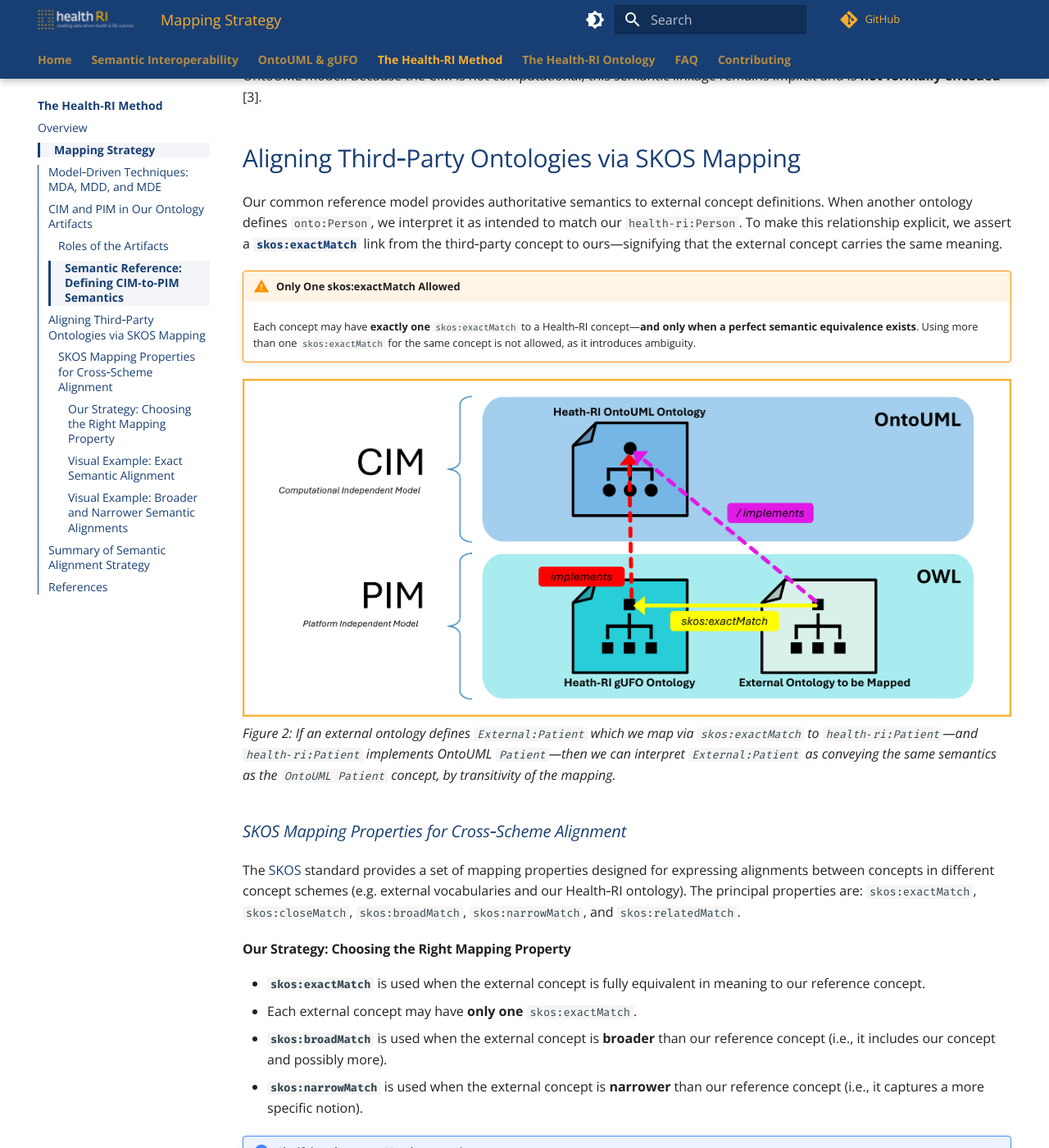
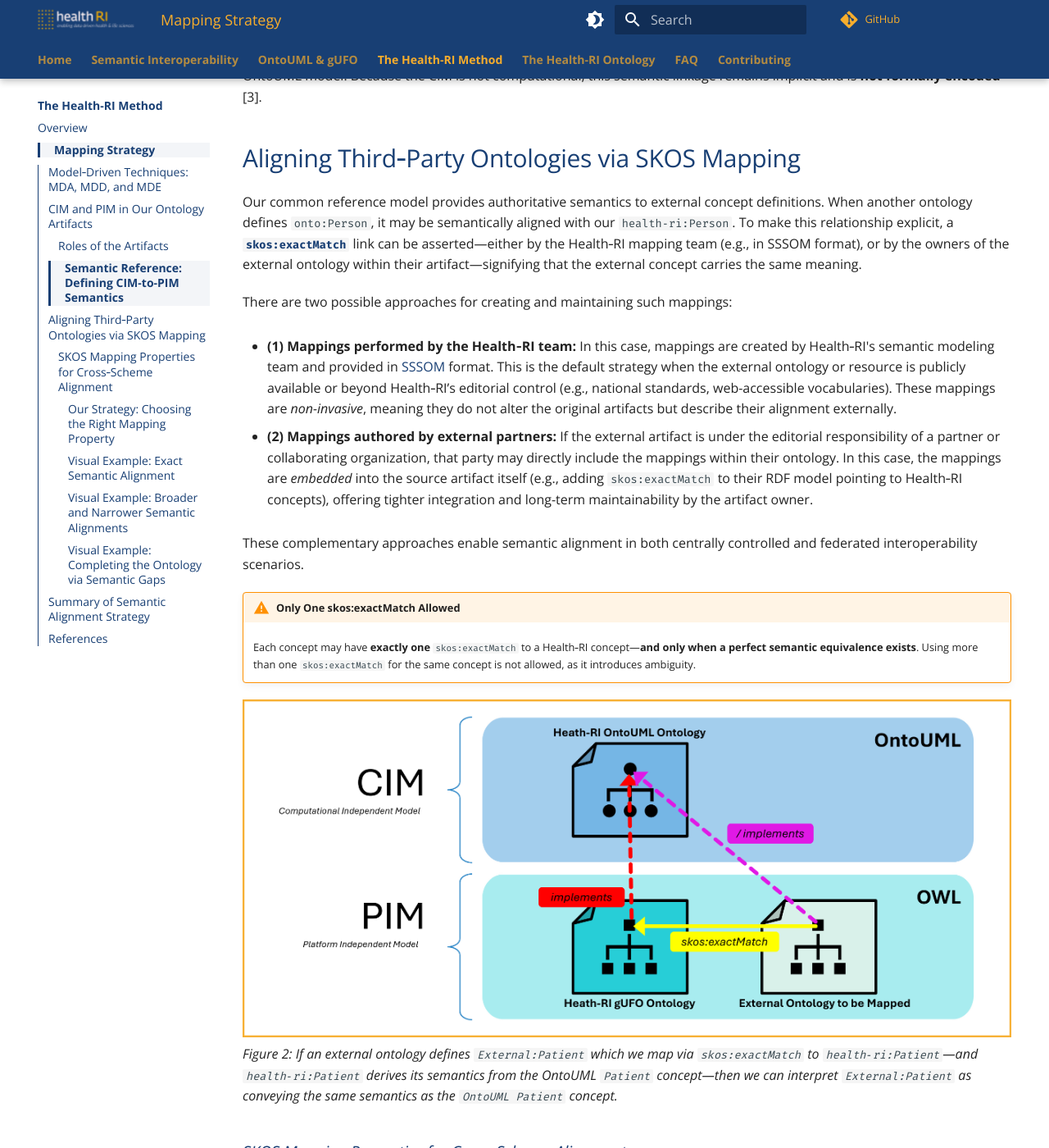
Before and after one commit to Health-RI/semantic-interoperability, an MkDocs documentation site: the page built from docs/method/mapping-strategy.md, in a window 1280 px wide and 1400 px high, scrolled down 2240 px. Shown: the whole window at 82% size. Built offline with MkDocs 1.6.1 and Material for MkDocs 9.7.7, drawn with Linux system fonts in a browser that asks for light colours; comment, search, counter and statistics services are not loaded; some of the changed text lies outside the part shown.

Commit message:
docs(mapping-strategy): clarify mapping authorship scenarios and add semantic gap resolution
- Clarified that SKOS mappings can be asserted either by the Health-RI team (in SSSOM format) or by external partners within their own ontologies.
- Updated existing paragraph to reflect both mapping pathways instead of assuming Health-RI authorship.
- Added a new subsection and visual example describing how semantic gaps can be addressed by extending the Health-RI ontology.
- Updated summary to reflect new content on authorship and semantic enrichment.

```diff
--- a/docs/method/mapping-strategy.md
+++ b/docs/method/mapping-strategy.md
@@ -43,13 +43,21 @@ In the Health‑RI architecture, every class in the gUFO ontology (PIM) is impli
 
 ## Aligning Third‑Party Ontologies via SKOS Mapping
 
-Our common reference model provides authoritative semantics to external concept definitions. When another ontology defines `onto:Person`, we interpret it as intended to match our `health‑ri:Person`. To make this relationship explicit, we assert a **[`skos:exactMatch`](https://www.w3.org/TR/skos-reference/#mapping)** link from the third‑party concept to ours—signifying that the external concept carries the same meaning.
+Our common reference model provides authoritative semantics to external concept definitions. When another ontology defines `onto:Person`, it may be semantically aligned with our `health‑ri:Person`. To make this relationship explicit, a **[`skos:exactMatch`](https://www.w3.org/TR/skos-reference/#mapping)** link can be asserted—either by the Health‑RI mapping team (e.g., in SSSOM format), or by the owners of the external ontology within their artifact—signifying that the external concept carries the same meaning.
+
+There are two possible approaches for creating and maintaining such mappings:
+
+- **(1) Mappings performed by the Health‑RI team:** In this case, mappings are created by Health‑RI's semantic modeling team and provided in [SSSOM](https://w3id.org/sssom/) format. This is the default strategy when the external ontology or resource is publicly available or beyond Health‑RI’s editorial control (e.g., national standards, web-accessible vocabularies). These mappings are *non-invasive*, meaning they do not alter the original artifacts but describe their alignment externally.
+
+- **(2) Mappings authored by external partners:** If the external artifact is under the editorial responsibility of a partner or collaborating organization, that party may directly include the mappings within their ontology. In this case, the mappings are *embedded* into the source artifact itself (e.g., adding `skos:exactMatch` to their RDF model pointing to Health‑RI concepts), offering tighter integration and long-term maintainability by the artifact owner.
+
+These complementary approaches enable semantic alignment in both centrally controlled and federated interoperability scenarios.
 
 !!! warning "Only One skos:exactMatch Allowed"
     Each concept may have **exactly one** `skos:exactMatch` to a Health‑RI concept—**and only when a perfect semantic equivalence exists**. Using more than one `skos:exactMatch` for the same concept is not allowed, as it introduces ambiguity.
 
 ![Deriving OntoUML semantics via mapping to Health‑RI reference model](./assets/images/mapping-cim-pim2.png)
-*Figure 2: If an external ontology defines `External:Patient` which we map via `skos:exactMatch` to `health‑ri:Patient`—and `health‑ri:Patient` implements OntoUML `Patient`—then we can interpret `External:Patient` as conveying the same semantics as the `OntoUML Patient` concept, by transitivity of the mapping.*
+*Figure 2: If an external ontology defines `External:Patient` which we map via `skos:exactMatch` to `health‑ri:Patient`—and `health‑ri:Patient` derives its semantics from the OntoUML `Patient` concept—then we can interpret `External:Patient` as conveying the same semantics as the `OntoUML Patient` concept.*
 
 ### SKOS Mapping Properties for Cross‑Scheme Alignment
 
@@ -88,13 +96,28 @@ This figure illustrates how concepts such as `hc:Patient` and `vet:Patient` are
 
 This more flexible mapping strategy supports gradual alignment of external ontologies to our reference model even in cases where semantic overlap is partial rather than complete.
 
+#### Visual Example: Completing the Ontology via Semantic Gaps
+
+![Cross-ontology mapping after enriching the reference ontology](./assets/images/example-mapping3.png)
+*Figure 5: Following the scenario from Figure 4, new intermediate concepts (in green) were added to the Health-RI ontology to bridge semantic gaps and enable the replacement of approximate mappings (`skos:narrowMatch`, `skos:broadMatch`) with exact ones.*
+
+In cases where an external ontology cannot be mapped via `skos:exactMatch` due to a lack of equivalent concepts, we encourage internal teams and external partners to **contact the Health-RI modeling team**. By collaboratively extending the reference ontology with **missing intermediate concepts**, we support:
+
+- The replacement of `skos:narrowMatch` and `skos:broadMatch` with `skos:exactMatch`,
+- A more **complete and semantically precise reference model**,
+- And clearer, more actionable mappings for downstream reasoning and integration.
+
+In the figure above, concepts like `hri:PetVet.Patient` and `hri:PetAnimal` were introduced to bridge the gap between `pvet:Patient`/`pvet:PetAnimal` and broader Health-RI categories. These new concepts enable the creation of precise `skos:exactMatch` relationships, improving the coherence and utility of both the reference ontology and the external ontology being mapped.
+
 ## Summary of Semantic Alignment Strategy
 
 - **OntoUML (CIM)** defines the authoritative semantics for PIM artifacts.
 - **gUFO (PIM)** encodes those semantics in an executable OWL ontology.
 - **External concepts** are mapped to our reference via:
   - `skos:exactMatch` for perfect semantic equivalence (one per concept),
-  - `skos:narrowMatch` or `skos:broadMatch` when approximate alignment is necessary (multiple allowed).
+  - `skos:narrowMatch` or `skos:broadMatch` when approximate alignment is necessary (multiple allowed),
+  - and when such approximations reveal modeling gaps, the Health‑RI ontology is extended to support more precise mappings.
+- **Mappings may be authored by** the Health‑RI team (non-invasive, in SSSOM format) or by external partners (embedded in the external ontology).
 - This enables reasoning from external definitions back to OntoUML semantics—even when external artifacts don't know about OntoUML directly.
 
 ## References
```
